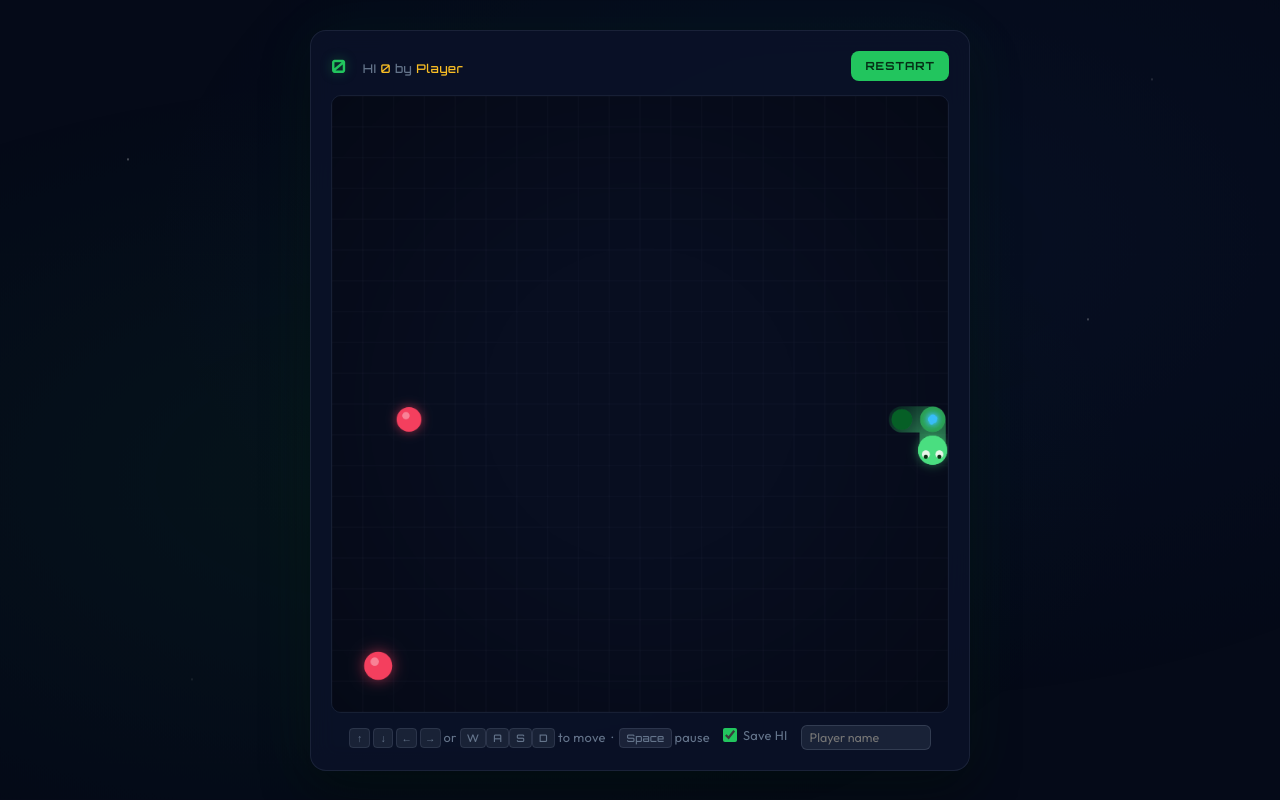
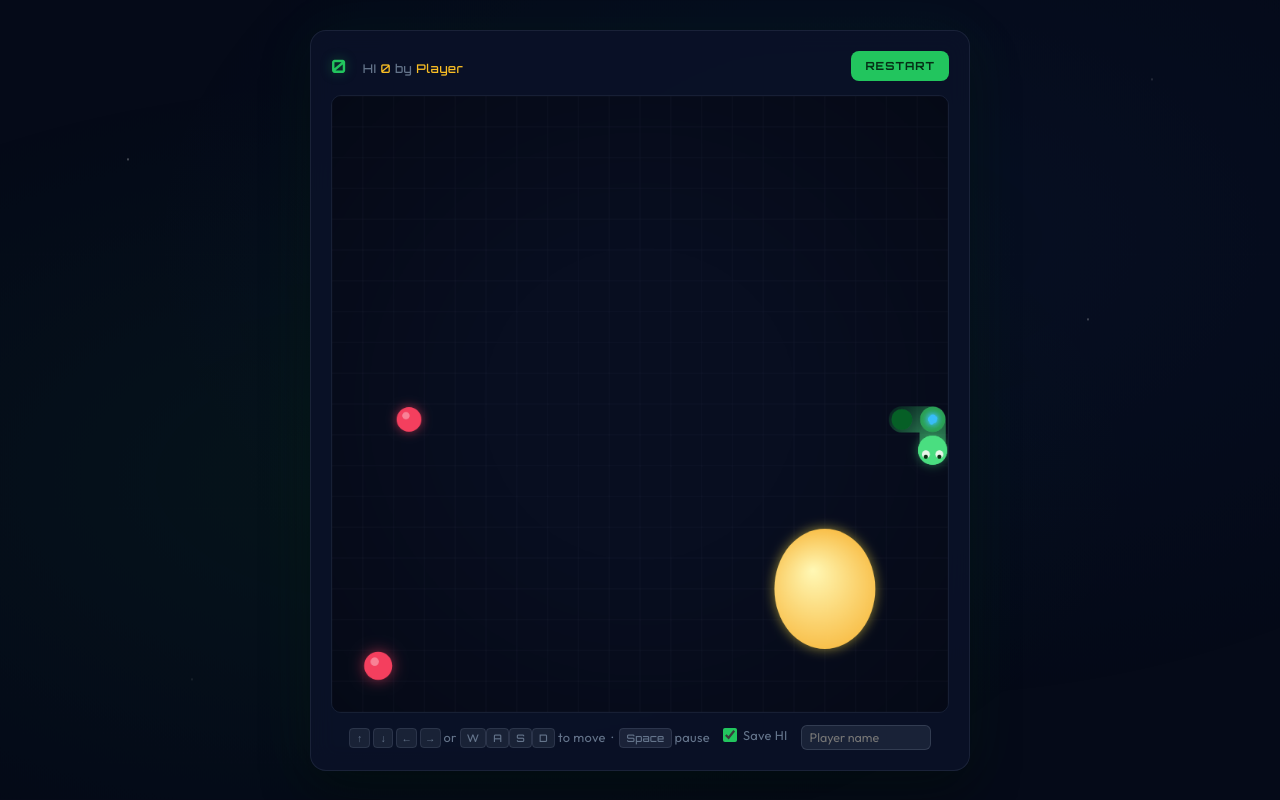
Before and after one commit to mochno/First-Codex-Snake-by-LS, a plain HTML site: page snake-game/snake-V14.html in a window 1280 px wide. Drawn offline with Linux system fonts and the light colour scheme.

Commit message:
fix: V14 egg spawning flow and initial egg visibility

```diff
--- a/snake-game/snake-V13.html
+++ b/snake-game/snake-V14.html
@@ -348,7 +348,7 @@
     let medkit = null;
     let egg = null;
     let eggsEaten = 0;
-    let nextEggSpawnAtEggs = 1;
+    let nextEggSpawnAtEggs = EGG_SPAWN_EVERY_EGGS;
     let helperSnakes = [];
     let helperMoveToggle = false;
 
@@ -526,6 +526,7 @@
       if (egg) return;
       if (eggsEaten >= nextEggSpawnAtEggs) {
         placeEgg();
+        nextEggSpawnAtEggs += EGG_SPAWN_EVERY_EGGS;
       }
     }
 
@@ -700,7 +701,7 @@
       score = 0;
       applesEaten = 0;
       eggsEaten = 0;
-      nextEggSpawnAtEggs = 1;
+      nextEggSpawnAtEggs = EGG_SPAWN_EVERY_EGGS;
       stepMs = BASE_STEP_MS;
       paused = false;
       dead = false;
@@ -713,6 +714,7 @@
       egg = null;
       helperSnakes = [];
       placeOneFood();
+      placeEgg();
       overlay.classList.remove("visible");
       updateUI();
       clearInterval(loopId);
@@ -872,7 +874,6 @@
         showTextPop(ex, ey, "EGG!", "#fde047");
         triggerFlash(0.35);
         eggsEaten++;
-        nextEggSpawnAtEggs = eggsEaten + EGG_SPAWN_EVERY_EGGS;
         egg = null;
         spawnHelperSnakes(HELPER_SNAKE_COUNT);
         growFieldBy(0.2);
```
Also changed, not shown: 1 other file.
